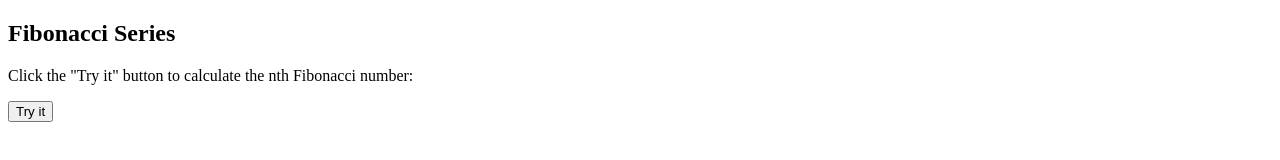
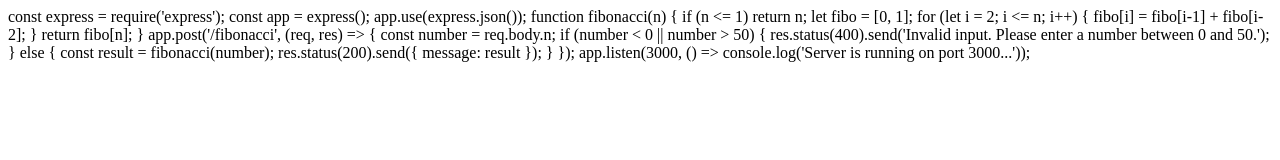
Before and after one commit to acciojob/fibonacci-atmak, a website: page main.html in a window 1280 px wide. Drawn offline with Linux system fonts and the light colour scheme.

Commit message:
created a submission

```diff
--- a/main.html
+++ b/main.html
@@ -2,27 +2,31 @@
 <html>
 <body>
 
-<h2>Fibonacci Series</h2>
+const express = require('express');
+const app = express();
+app.use(express.json());
 
-<p>Click the "Try it" button to calculate the nth Fibonacci number:</p>
+function fibonacci(n) {
+  if (n <= 1)
+    return n;
+  let fibo = [0, 1];
+  for (let i = 2; i <= n; i++) {
+    fibo[i] = fibo[i-1] + fibo[i-2];
+  }
+  return fibo[n];
+}
 
-<button onclick="myFunction()">Try it</button>
+app.post('/fibonacci', (req, res) => {
+  const number = req.body.n;
+  if (number < 0 || number > 50) {
+    res.status(400).send('Invalid input. Please enter a number between 0 and 50.');
+  } else {
+    const result = fibonacci(number);
+    res.status(200).send({ message: result });
+  }
+});
 
-<p id="demo"></p>
-
-<script>
-function myFunction() {
-  let n = prompt("Enter the position of the Fibonacci number you want to find:");
-  if (n <= 1)
-    document.getElementById("demo").innerHTML = n;
-  else {
-    let fibo = [0, 1];
-    for (let i = 2; i <= n; i++) {
-      fibo[i] = fibo[i-1] + fibo[i-2];
-    }
-    document.getElementById("demo").innerHTML = fibo[n];
-  }
-}
+app.listen(3000, () => console.log('Server is running on port 3000...'));
 </script>
 
 </body>
```
